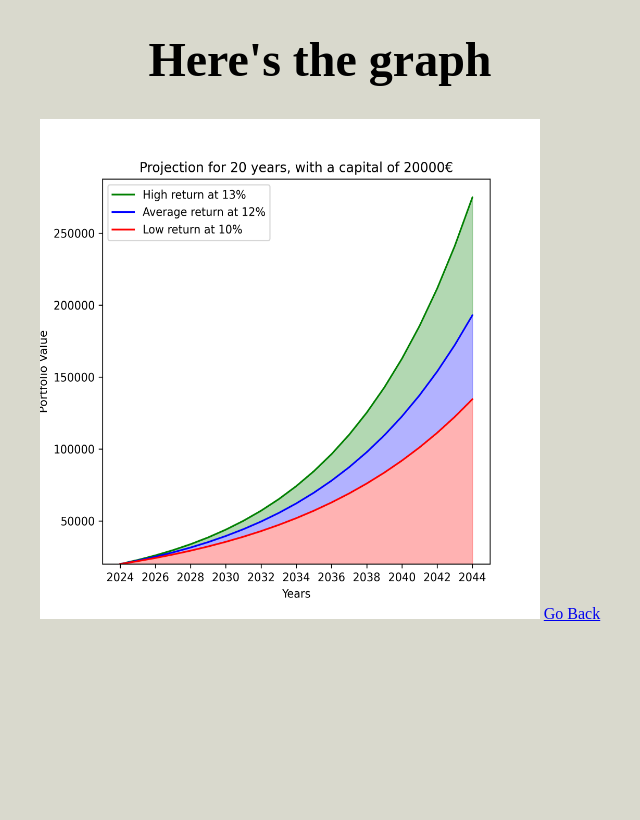
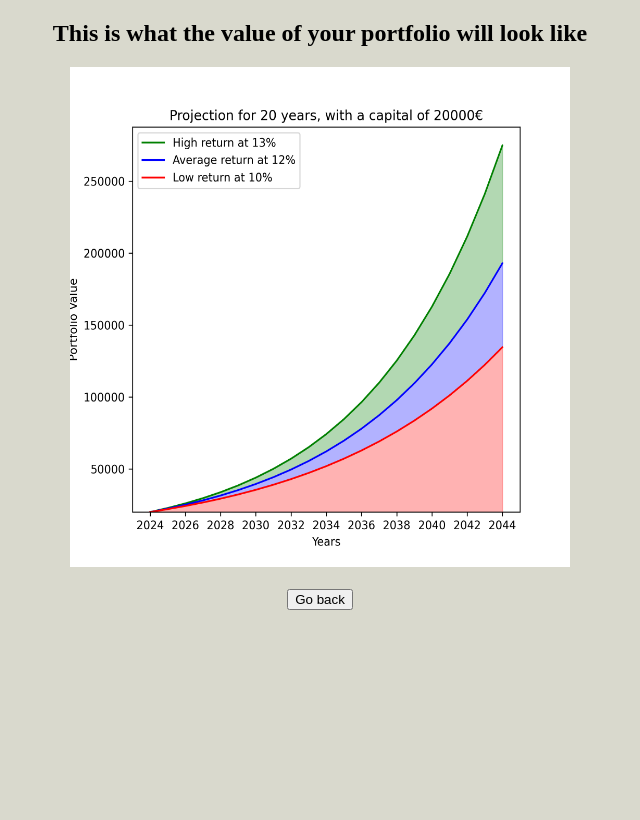
Before and after one commit to unibo-dtm-se-2425-HelpInvest/artifact, a Flask app: template templates/second_page.html in a window 1280 px wide. Shown: the top 820 px of the page, without its empty margins (320-960 px from the left). Run offline with Flask 3, Linux system fonts and the light colour scheme; the template is opened without the code that fills it, so the values that code supplies are empty.

Commit message:
Update second_page.html
- added "Go back" button instead
- minor text changes

```diff
--- a/templates/second_page.html
+++ b/templates/second_page.html
@@ -7,7 +7,12 @@
 </head>
 
 <body>
-    <h1>Here's the graph</h1>
+    <h2>This is what the value of your portfolio will look like</h2>
     <img src="static/images/plot.png" alt="plot" width="500" height="500">
-    <a href={{url_for("home")}}>Go Back</a>
+    <br>
+    <br>
+    <a href={{url_for("home")}}>
+        <input type="button" name="go_back_button" id="go_back_button" value = "Go back"></input>
+
+    </a>
 </body>
```
